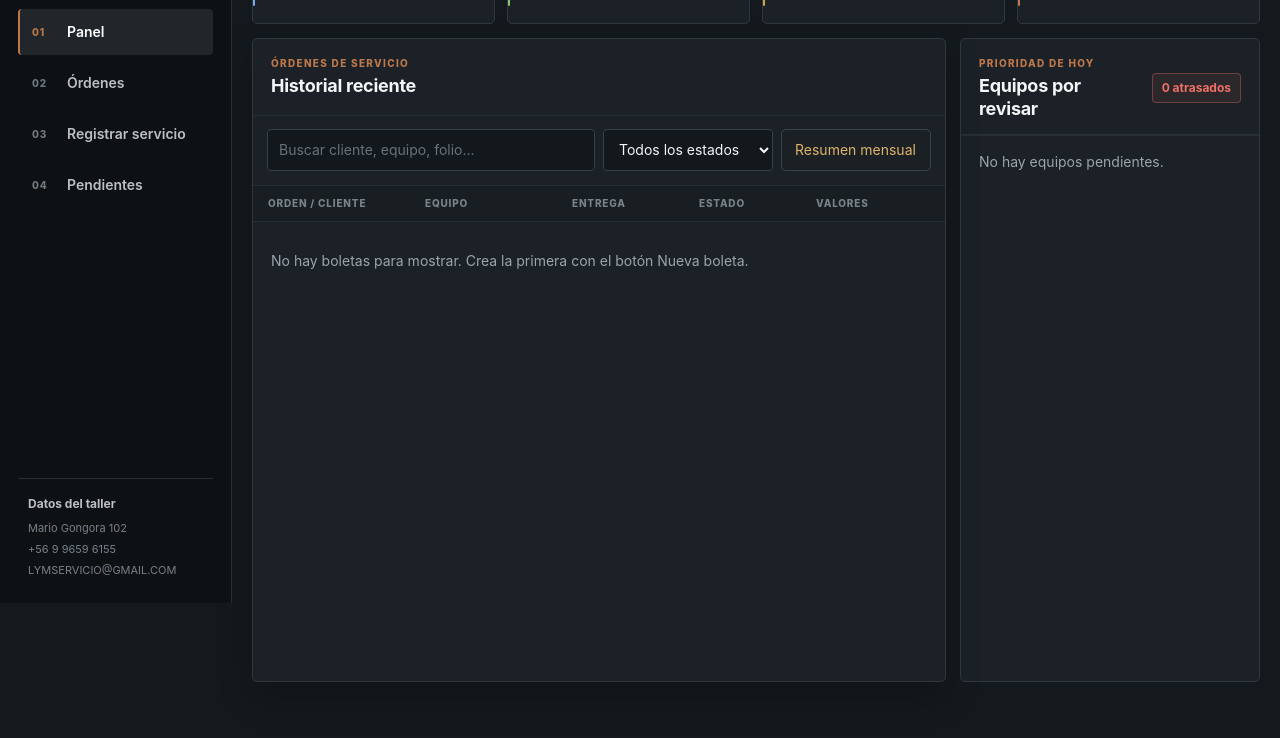
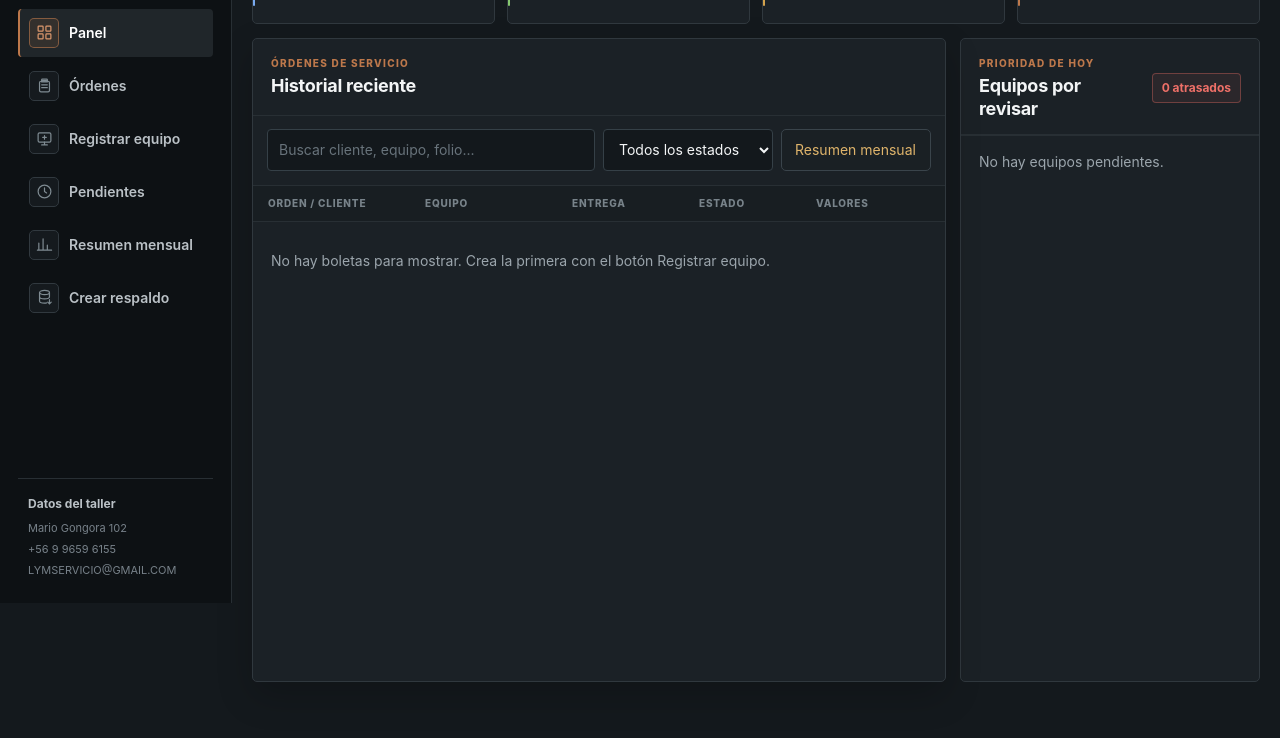
Before and after one commit to Brian5512/Danilu-gestion-servicio-tecnico, a plain HTML site: page static/index.html in a window 1280 px wide. Shown: the part 197-935 px from the top of the page. Drawn offline with Linux system fonts and the light colour scheme.

Commit message:
feat: completar navegación con iconos y acciones

```diff
--- a/static/app.js
+++ b/static/app.js
@@ -31,7 +31,7 @@ const importButton = document.querySelector("#importButton");
 const importFile = document.querySelector("#importFile");
 const toast = document.querySelector("#toast");
 const appShell = document.querySelector("#dashboard");
-const sidebarLinks = Array.from(document.querySelectorAll(".sidebar-nav a"));
+const sidebarLinks = Array.from(document.querySelectorAll(".sidebar-nav [data-nav]"));
 const backToDashboardButton = document.querySelector("#backToDashboardButton");
 const topbarHeading = document.querySelector(".topbar-title h2");
 const topbarDescription = document.querySelector(".topbar-title > p:last-child");
@@ -224,8 +224,8 @@ function fillForm(receipt) {
   }
   receiptId.value = receipt.id || "";
   currentReceipt = receipt.id ? receipt : null;
-  formMode.textContent = receipt.id ? receipt.folio : "Nueva boleta";
-  formTitle.textContent = receipt.id ? `Editando ${receipt.client_name}` : "Registrar servicio";
+  formMode.textContent = receipt.id ? receipt.folio : "Nuevo ingreso";
+  formTitle.textContent = receipt.id ? `Editando ${receipt.client_name}` : "Registrar equipo";
   formFolioBadge.textContent = receipt.id ? `BOLETA ${receipt.folio}` : "Sin folio";
   printButtons.forEach((button) => {
     button.disabled = !receipt.id;
@@ -268,7 +268,7 @@ function showDashboardView(activeLink = sidebarLinks[0]) {
 
 function showFormView() {
   appShell.classList.add("form-view");
-  topbarHeading.textContent = currentReceipt ? "Detalle de la orden" : "Nueva orden de servicio";
+  topbarHeading.textContent = currentReceipt ? "Detalle de la orden" : "Registrar equipo";
   topbarDescription.textContent = currentReceipt
     ? `${currentReceipt.folio} · ${currentReceipt.client_name || "Sin cliente"}`
     : "Registra el ingreso, diagnóstico y pago del equipo";
@@ -357,7 +357,7 @@ function renderList() {
   if (!visible.length) {
     receiptList.innerHTML = `
       <div class="empty-state">
-        No hay boletas para mostrar. Crea la primera con el botón Nueva boleta.
+        No hay boletas para mostrar. Crea la primera con el botón Registrar equipo.
       </div>
     `;
     return;
@@ -1101,7 +1101,10 @@ pendingList.addEventListener("click", (event) => {
 searchInput.addEventListener("input", scheduleSearch);
 statusFilter.addEventListener("change", renderList);
 monthlySummaryButton.addEventListener("click", showMonthlySummary);
-closeMonthlyButton.addEventListener("click", closeMonthlySummary);
+closeMonthlyButton.addEventListener("click", () => {
+  closeMonthlySummary();
+  setActiveNavigation(sidebarLinks[0]);
+});
 summaryMonthInput.addEventListener("change", renderMonthlySummary);
 monthlySummaryContent.addEventListener("click", (event) => {
   const item = event.target.closest(".monthly-receipt");
@@ -1118,12 +1121,27 @@ backToDashboardButton.addEventListener("click", () => showDashboardView());
 sidebarLinks.forEach((link) => {
   link.addEventListener("click", (event) => {
     event.preventDefault();
+    if (link.dataset.action === "monthly") {
+      showDashboardView(link);
+      showMonthlySummary();
+      return;
+    }
+    if (link.dataset.action === "backup") {
+      setActiveNavigation(link);
+      exportJson();
+      window.setTimeout(() => setActiveNavigation(sidebarLinks[0]), 1200);
+      return;
+    }
     if (link.dataset.view === "form") {
       resetForm();
       showFormView();
       return;
     }
     showDashboardView(link);
+    const section = document.querySelector(`#${link.dataset.section || "dashboard"}`);
+    if (section && link.dataset.section !== "dashboard") {
+      window.setTimeout(() => section.scrollIntoView({ behavior: "smooth", block: "start" }), 0);
+    }
   });
 });
 deleteButton.addEventListener("click", deleteCurrent);
--- a/static/index.html
+++ b/static/index.html
@@ -4,7 +4,7 @@
     <meta charset="utf-8" />
     <meta name="viewport" content="width=device-width, initial-scale=1" />
     <title>Danilu | Boletas de servicio técnico</title>
-    <link rel="stylesheet" href="styles-v2.css" />
+    <link rel="stylesheet" href="styles-v2.css?v=5" />
   </head>
   <body>
     <div class="app-frame">
@@ -18,10 +18,42 @@
         </div>
 
         <nav class="sidebar-nav">
-          <a class="active" href="#dashboard" data-view="dashboard"><span aria-hidden="true">01</span>Panel</a>
-          <a href="#ordersPanel" data-view="dashboard"><span aria-hidden="true">02</span>Órdenes</a>
-          <a href="#receiptForm" data-view="form"><span aria-hidden="true">03</span>Registrar servicio</a>
-          <a href="#pendingPanel" data-view="dashboard"><span aria-hidden="true">04</span>Pendientes</a>
+          <a class="active" href="#dashboard" data-nav data-view="dashboard" data-section="dashboard">
+            <span class="nav-icon" aria-hidden="true">
+              <svg viewBox="0 0 24 24"><rect x="3" y="3" width="7" height="7" rx="1"/><rect x="14" y="3" width="7" height="7" rx="1"/><rect x="3" y="14" width="7" height="7" rx="1"/><rect x="14" y="14" width="7" height="7" rx="1"/></svg>
+            </span>
+            <span>Panel</span>
+          </a>
+          <a href="#ordersPanel" data-nav data-view="dashboard" data-section="ordersPanel">
+            <span class="nav-icon" aria-hidden="true">
+              <svg viewBox="0 0 24 24"><path d="M9 5h6"/><path d="M9 3h6a1 1 0 0 1 1 1v3H8V4a1 1 0 0 1 1-1Z"/><rect x="5" y="6" width="14" height="15" rx="2"/><path d="M8 11h8M8 15h8"/></svg>
+            </span>
+            <span>Órdenes</span>
+          </a>
+          <a href="#receiptForm" data-nav data-view="form">
+            <span class="nav-icon" aria-hidden="true">
+              <svg viewBox="0 0 24 24"><rect x="3" y="4" width="18" height="13" rx="2"/><path d="M8 21h8M12 17v4M12 8v5M9.5 10.5h5"/></svg>
+            </span>
+            <span>Registrar equipo</span>
+          </a>
+          <a href="#pendingPanel" data-nav data-view="dashboard" data-section="pendingPanel">
+            <span class="nav-icon" aria-hidden="true">
+              <svg viewBox="0 0 24 24"><circle cx="12" cy="12" r="9"/><path d="M12 7v5l3 2"/></svg>
+            </span>
+            <span>Pendientes</span>
+          </a>
+          <a href="#monthlyModal" data-nav data-action="monthly">
+            <span class="nav-icon" aria-hidden="true">
+              <svg viewBox="0 0 24 24"><path d="M4 20V10M10 20V4M16 20v-7M22 20H2"/></svg>
+            </span>
+            <span>Resumen mensual</span>
+          </a>
+          <a href="#backupReminder" data-nav data-action="backup">
+            <span class="nav-icon" aria-hidden="true">
+              <svg viewBox="0 0 24 24"><ellipse cx="12" cy="5" rx="7" ry="3"/><path d="M5 5v6c0 1.7 3.1 3 7 3s7-1.3 7-3V5M5 11v6c0 1.7 3.1 3 7 3 1.1 0 2.2-.1 3-.3"/><path d="M19 15v6M16.5 18.5 19 21l2.5-2.5"/></svg>
+            </span>
+            <span>Crear respaldo</span>
+          </a>
         </nav>
 
         <div class="sidebar-contact">
@@ -40,7 +72,7 @@
             <p>Control de órdenes, entregas y pagos</p>
           </div>
           <div class="top-actions">
-            <button id="newReceiptButton" class="primary" type="button">Nueva boleta</button>
+            <button id="newReceiptButton" class="primary" type="button">Registrar equipo</button>
             <button id="exportCsvButton" class="ghost" type="button">Exportar CSV</button>
             <button id="exportJsonButton" class="ghost" type="button">Respaldo JSON</button>
             <button id="importButton" class="ghost" type="button">Importar</button>
@@ -123,8 +155,8 @@
             <section class="form-panel" aria-label="Formulario de boleta">
               <div class="panel-header form-panel-header">
                 <div>
-                  <p class="eyebrow" id="formMode">Nueva boleta</p>
-                  <h2 id="formTitle">Registrar servicio</h2>
+                  <p class="eyebrow" id="formMode">Nuevo ingreso</p>
+                  <h2 id="formTitle">Registrar equipo</h2>
                   <strong id="formFolioBadge" class="folio-badge">Sin folio</strong>
                 </div>
                 <button id="backToDashboardButton" class="ghost" type="button">Volver al panel</button>
@@ -334,6 +366,6 @@
       </div>
     </dialog>
     <div id="toast" class="toast" role="status"></div>
-    <script src="app.js?v=4"></script>
+    <script src="app.js?v=5"></script>
   </body>
 </html>
--- a/static/styles-v2.css
+++ b/static/styles-v2.css
@@ -94,30 +94,51 @@ select:focus-visible, textarea:focus-visible {
 }
 
 .sidebar-nav { display: grid; gap: 5px; }
-.sidebar-nav a {
+.sidebar-nav [data-nav] {
   display: flex;
   align-items: center;
-  gap: 12px;
-  min-height: 46px;
-  padding: 0 12px;
+  gap: 10px;
+  min-height: 48px;
+  padding: 5px 9px;
   border-left: 2px solid transparent;
   border-radius: 4px;
+  background: transparent;
   color: var(--muted-strong);
   font-weight: 600;
   text-decoration: none;
 }
 
-.sidebar-nav a span {
-  width: 23px;
-  color: #6f797f;
-  font-size: 10px;
-  font-weight: 800;
-  letter-spacing: 0.08em;
+.nav-icon {
+  display: inline-flex;
+  align-items: center;
+  justify-content: center;
+  width: 30px;
+  height: 30px;
+  flex: 0 0 30px;
+  border: 1px solid #31393f;
+  border-radius: 5px;
+  background: #151a1e;
+  color: #7f8b92;
 }
 
-.sidebar-nav a:hover { color: var(--ink); background: #171d21; }
-.sidebar-nav a.active { border-left-color: var(--brand); background: #20262a; color: #fff; }
-.sidebar-nav a.active span { color: var(--brand); }
+.nav-icon svg {
+  width: 17px;
+  height: 17px;
+  fill: none;
+  stroke: currentColor;
+  stroke-width: 1.7;
+  stroke-linecap: round;
+  stroke-linejoin: round;
+}
+
+.sidebar-nav [data-nav]:hover { color: var(--ink); background: #171d21; }
+.sidebar-nav [data-nav]:hover .nav-icon { border-color: #4a555c; color: #d2d7da; }
+.sidebar-nav [data-nav].active { border-left-color: var(--brand); background: #20262a; color: #fff; }
+.sidebar-nav [data-nav].active .nav-icon {
+  border-color: rgba(189, 120, 75, 0.6);
+  background: rgba(189, 120, 75, 0.12);
+  color: #dc986d;
+}
 
 .sidebar-contact {
   display: grid;
@@ -558,9 +579,9 @@ hr { width: 100%; margin: 0; border: 0; border-top: 1px solid var(--line-soft);
   .brand-mark h1 { font-size: 18px; }
   .brand-mark p { font-size: 11px; }
   .sidebar-nav { display: flex; justify-content: flex-end; overflow-x: auto; }
-  .sidebar-nav a { min-height: 38px; padding: 0 10px; border-left: 0; border-bottom: 2px solid transparent; white-space: nowrap; }
-  .sidebar-nav a.active { border-bottom-color: var(--brand); }
-  .sidebar-nav a span, .sidebar-contact { display: none; }
+  .sidebar-nav [data-nav] { min-height: 38px; padding: 0 10px; border-left: 0; border-bottom: 2px solid transparent; white-space: nowrap; }
+  .sidebar-nav [data-nav].active { border-bottom-color: var(--brand); }
+  .sidebar-nav .nav-icon, .sidebar-contact { display: none; }
   .workspace { grid-template-columns: 1fr; }
   .list-panel { position: static; min-height: 0; }
   .receipt-list { max-height: 430px; }
@@ -609,7 +630,7 @@ hr { width: 100%; margin: 0; border: 0; border-top: 1px solid var(--line-soft);
   .summary-strip { grid-template-columns: 1fr; }
   .filters { grid-template-columns: 1fr; }
   .filters #searchInput { grid-column: auto; }
-  .sidebar-nav a { font-size: 12px; }
+  .sidebar-nav [data-nav] { font-size: 12px; }
 }
 
 @media print {
```
